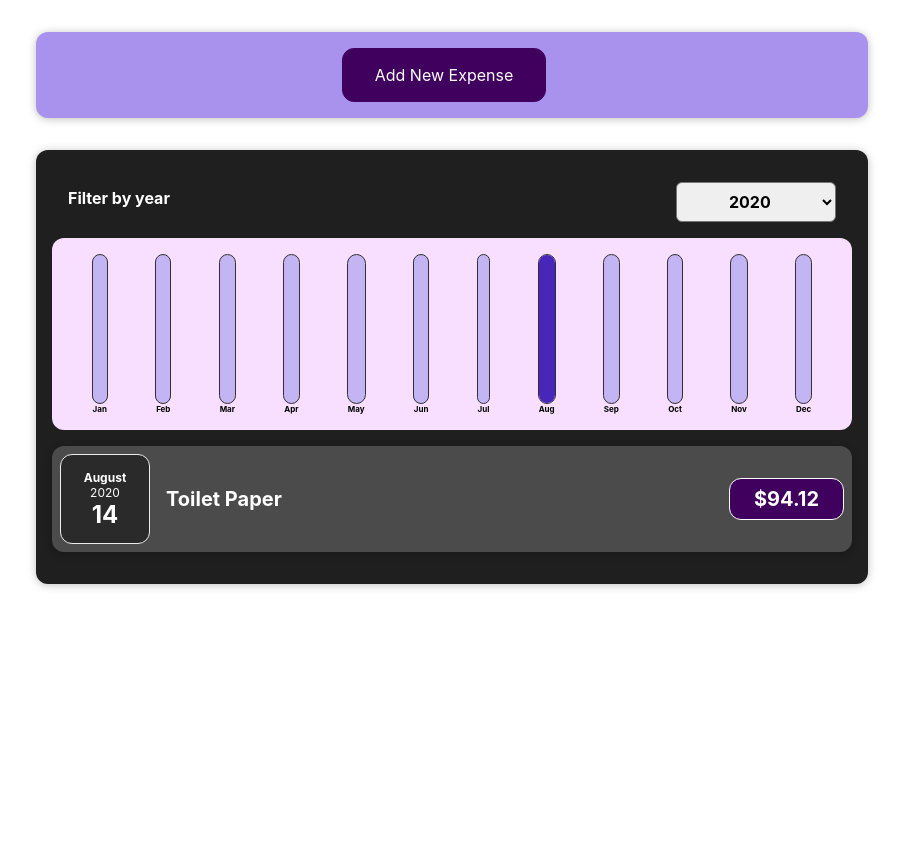
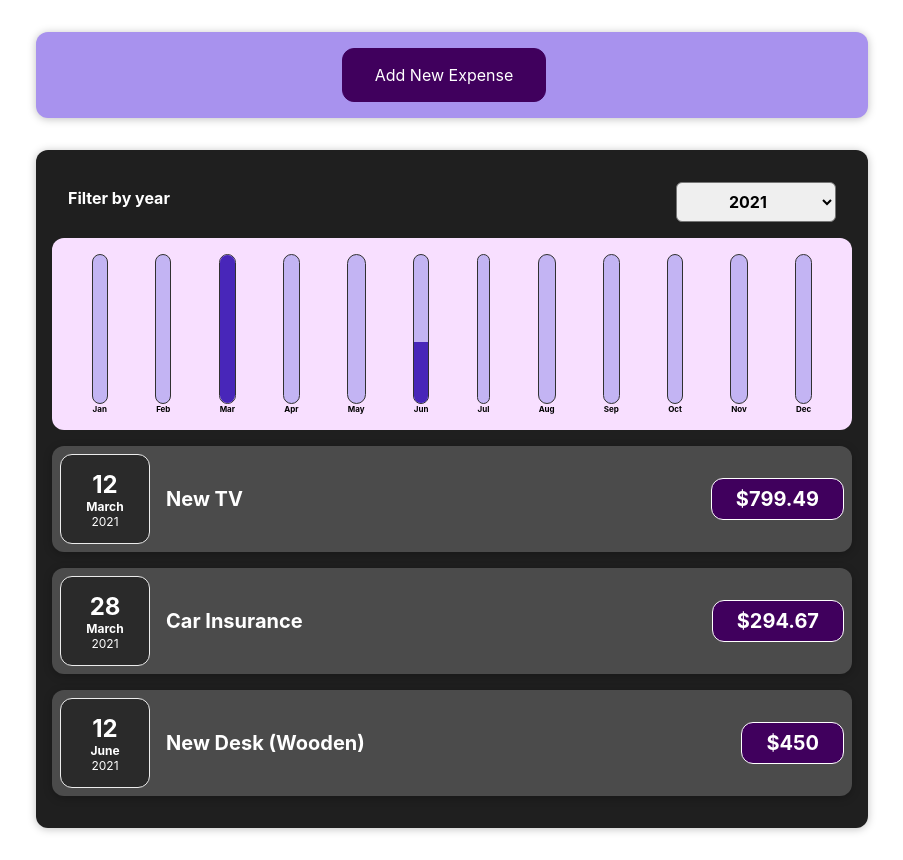
Before and after one commit to parjapat22/first-react-app, a React (Create React App) app: page / in a window 1280 px wide. Shown: the whole page, without its empty margins (188-1091 px from the left). Before the commit the page ends 800 px from the top, so only its background shows below. Built offline with nearby package versions, Linux system fonts and the light colour scheme.

Commit message:
minor fixes

```diff
--- a/src/App.js
+++ b/src/App.js
@@ -33,12 +33,12 @@ const DUMMY_EXPENSES = [
 const App = () => {
   const [expenses, setExpenses] = useState(DUMMY_EXPENSES);
 
-  const addExpenseHandler = expense => {
+  const addExpenseHandler = (expense) => {
     setExpenses(prevExpenses => {
       return [expense, ...prevExpenses];
     });
   };
-
+  // setExpenses([expense, ...expenses]);
   return (
     <div>
       <NewExpense onAddExpense={addExpenseHandler} />
--- a/src/components/Chart/Chart.js
+++ b/src/components/Chart/Chart.js
@@ -3,13 +3,13 @@ import React from 'react';
 import ChartBar from './ChartBar';
 import './Chart.css';
 
-const Chart = (props) => {
-  const dataPointValues = props.dataPoints.map(dataPoint => dataPoint.value);
+const Chart = ({ dataPoints }) => {
+  const dataPointValues = dataPoints.map(dataPoint => dataPoint.value);
   const totalMaximum = Math.max(...dataPointValues);
 
   return (
     <div className="chart">
-      {props.dataPoints.map((dataPoint) => (
+      {dataPoints.map((dataPoint) => (
         <ChartBar
           key={dataPoint.label}
           value={dataPoint.value}
--- a/src/components/Chart/ChartBar.js
+++ b/src/components/Chart/ChartBar.js
@@ -2,11 +2,11 @@ import React from 'react';
 
 import './ChartBar.css';
 
-const ChartBar = (props) => {
+const ChartBar = ({ value, maxValue, label }) => {
   let barFillHeight = '0%';
 
-  if (props.maxValue > 0) {
-    barFillHeight = Math.round((props.value / props.maxValue) * 100) + '%';
+  if (maxValue > 0) {
+    barFillHeight = Math.round((value / maxValue) * 100) + '%';
   }
 
   return (
@@ -17,7 +17,7 @@ const ChartBar = (props) => {
           style={{ height: barFillHeight }}>
         </div>
       </div>
-      <div className="chart-bar__label">{props.label}</div>
+      <div className="chart-bar__label">{label}</div>
     </div>
   );
 }
--- a/src/components/Expenses/ExpenseDate.js
+++ b/src/components/Expenses/ExpenseDate.js
@@ -2,16 +2,16 @@ import React from 'react';
 
 import './ExpenseDate.css';
 
-const ExpenseDate = (props) => {
-  const month = props.date.toLocaleString('en-US', { month: 'long' });
-  const day = props.date.toLocaleString('en-US', { day: '2-digit' });
-  const year = props.date.getFullYear();
+const ExpenseDate = ({ date }) => {
+  const day = date.toLocaleString('en-US', { day: '2-digit' });
+  const month = date.toLocaleString('en-US', { month: 'long' });
+  const year = date.getFullYear();
 
   return (
     <div className='expense-date'>
+      <div className='expense-date__day'>{day}</div>
       <div className='expense-date__month'>{month}</div>
       <div className='expense-date__year'>{year}</div>
-      <div className='expense-date__day'>{day}</div>
     </div>
   );
 }
--- a/src/components/Expenses/ExpenseItem.js
+++ b/src/components/Expenses/ExpenseItem.js
@@ -4,14 +4,14 @@ import ExpenseDate from './ExpenseDate';
 import Card from '../UI/Card';
 import './ExpenseItem.css';
 
-const ExpenseItem = (props) => {
+const ExpenseItem = ({ title, amount, date }) => {
   return (
     <li>
       <Card className='expense-item'>
-        <ExpenseDate date={props.date} />
+        <ExpenseDate date={date} />
         <div className='expense-item__description'>
-          <h2>{props.title}</h2>
-          <div className='expense-item__price'>${props.amount}</div>
+          <h2>{title}</h2>
+          <div className='expense-item__price'>${amount}</div>
         </div>
       </Card>
     </li>
--- a/src/components/Expenses/Expenses.js
+++ b/src/components/Expenses/Expenses.js
@@ -6,14 +6,14 @@ import ExpensesList from './ExpensesList';
 import ExpensesChart from './ExpensesChart';
 import './Expenses.css';
 
-const Expenses = (props) => {
-  const [filteredYear, setFilteredYear] = useState('2020');
+const Expenses = ({ items }) => {
+  const [filteredYear, setFilteredYear] = useState('2021');
 
-  const filterChangeHandler = selectedYear => {
+  const filterChangeHandler = (selectedYear) => {
     setFilteredYear(selectedYear);
   };
 
-  const filteredExpenses = props.items.filter(expense => {
+  const filteredExpenses = items.filter((expense) => {
     return expense.date.getFullYear().toString() === filteredYear;
   });
 
--- a/src/components/Expenses/ExpensesChart.js
+++ b/src/components/Expenses/ExpensesChart.js
@@ -2,7 +2,7 @@ import React from 'react';
 
 import Chart from '../Chart/Chart';
 
-const ExpensesChart = (props) => {
+const ExpensesChart = ({ expenses }) => {
   const chartDataPoints = [
     { label: 'Jan', value: 0 },
     { label: 'Feb', value: 0 },
@@ -18,7 +18,7 @@ const ExpensesChart = (props) => {
     { label: 'Dec', value: 0 },
   ];
 
-  for (const expense of props.expenses) {
+  for (const expense of expenses) {
     const expenseMonth = expense.date.getMonth();
     chartDataPoints[expenseMonth].value += expense.amount;
   }
--- a/src/components/Expenses/ExpensesFilter.js
+++ b/src/components/Expenses/ExpensesFilter.js
@@ -2,16 +2,16 @@ import React from 'react';
 
 import './ExpensesFilter.css';
 
-const ExpensesFilter = (props) => {
+const ExpensesFilter = ({ selected, onChangeFilter }) => {
   const dropdownChangeHandler = (event) => {
-    props.onChangeFilter(event.target.value);
+    onChangeFilter(event.target.value);
   };
 
   return (
     <div className='expenses-filter'>
       <div className='expenses-filter__control'>
         <label>Filter by year</label>
-        <select value={props.selected} onChange={dropdownChangeHandler}>
+        <select value={selected} onChange={dropdownChangeHandler}>
           <option value='2022'>2022</option>
           <option value='2021'>2021</option>
           <option value='2020'>2020</option>
--- a/src/components/Expenses/ExpensesList.js
+++ b/src/components/Expenses/ExpensesList.js
@@ -3,13 +3,13 @@ import React from 'react';
 import ExpenseItem from './ExpenseItem';
 import './ExpensesList.css';
 
-const ExpensesList = props => {
-  if (props.items.length === 0) {
-    return <h2 className='expenses-list__fallback'>Found no expenses.</h2>;
+const ExpensesList = ({ items }) => {
+  if (items.length === 0) {
+    return (<h2 className='expenses-list__fallback'>Found no expenses.</h2>);
   }
 
   return (<ul className="expenses-list">
-    {props.items.map((expense) => (
+    {items.map((expense) => (
       <ExpenseItem
         key={expense.id}
         title={expense.title}
--- a/src/components/NewExpense/ExpenseForm.js
+++ b/src/components/NewExpense/ExpenseForm.js
@@ -2,7 +2,7 @@ import React, { useState } from 'react';
 
 import './ExpenseForm.css';
 
-const ExpenseForm = (props) => {
+const ExpenseForm = ({ onSaveExpenseData, onCancel }) => {
   const [enteredTitle, setEnteredTitle] = useState('');
   const [enteredAmount, setEnteredAmount] = useState('');
   const [enteredDate, setEnteredDate] = useState('');
@@ -28,7 +28,7 @@ const ExpenseForm = (props) => {
       date: new Date(enteredDate)
     };
 
-    props.onSaveExpenseData(expenseData);
+    onSaveExpenseData(expenseData);
     setEnteredTitle('');
     setEnteredAmount('');
     setEnteredDate('');
@@ -50,15 +50,16 @@ const ExpenseForm = (props) => {
 
         <div className='new-expense__control'>
           <label>Date</label>
-          <input type='date' min="2019-04-01" max="2022-10-31" value={enteredDate} onChange={dateChangeHandler} />
+          <input type='date' min="2019-04-01" max="2022-10-31"
+            value={enteredDate} onChange={dateChangeHandler} />
         </div>
       </div>
 
       <div className='new-expense__actions'>
-        <button type="button" onClick={props.onCancel}>Cancel</button>
-        <button type='submit'>Add Expense</button>
+        <button type="button" onClick={onCancel}>Cancel</button>
+        <button type="submit">Add Expense</button>
       </div>
-    </form>
+    </form >
   );
 }
 
--- a/src/components/NewExpense/NewExpense.js
+++ b/src/components/NewExpense/NewExpense.js
@@ -3,7 +3,7 @@ import React, { useState } from 'react';
 import ExpenseForm from './ExpenseForm';
 import './NewExpense.css';
 
-const NewExpense = (props) => {
+const NewExpense = ({ onAddExpense }) => {
   const [isEditing, setIsEditing] = useState(false);
 
   const saveExpenseDataHandler = (enteredExpenseData) => {
@@ -11,7 +11,7 @@ const NewExpense = (props) => {
       ...enteredExpenseData,
       id: Math.random().toString()
     };
-    props.onAddExpense(expenseData);
+    onAddExpense(expenseData);
     setIsEditing(false);
   };
 
```
